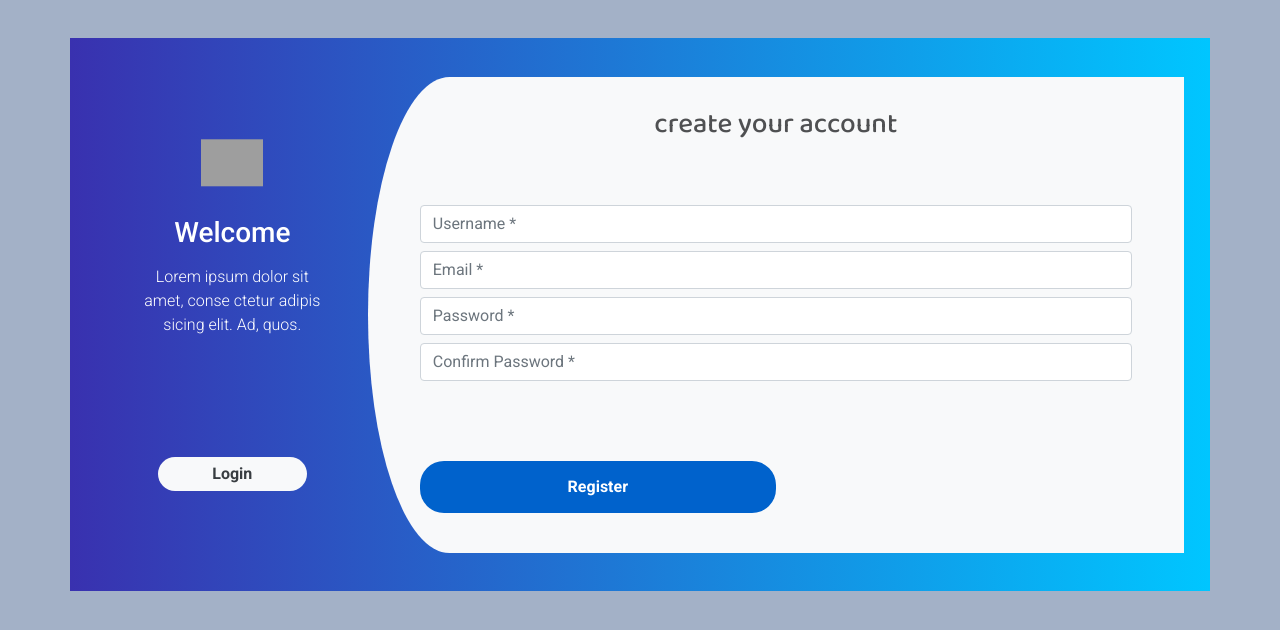
After one commit to faishal882/CPD-Portal, a Django app: page /register/ in a window 1280 px wide. The commit adds this page. Shown: the top 630 px of the page. Run offline with Django 3.2, Linux system fonts and the light colour scheme; grey boxes are pictures that could not be loaded.

Commit message:
Initial commit

```diff
--- a/export/views.py
+++ b/export/views.py
@@ -15,6 +15,10 @@ def portal_view(request, *args, **kwargs):
 def login_view(request, *args, **kwargs):
     return render(request, "users/login.html")
 
+
+def register_user_view(request, *args, **kwargs):
+    return render(request, "users/register_user.html")
+
 def csv_export(request, *args, **kwargs):
     csv_resource = ExportResource()
     dataset = csv_resource.export()
--- a/src/urls.py
+++ b/src/urls.py
@@ -1,12 +1,13 @@
 from django.contrib import admin
 from django.urls import path
-from export.views import csv_export, excel_export, home_view, portal_view, login_view
+from export.views import csv_export, excel_export, home_view, portal_view, login_view, register_user_view
 
 urlpatterns = [
     path('admin/', admin.site.urls),
     path('', home_view, name='home'),
     path('portal/', portal_view, name='portal'),
-    path('login/', login_view, name='portal'),
+    path('login/', login_view, name='login'),
+     path('register/', register_user_view, name='register-user'),
     path('export/csv/', csv_export, name='csv-export'),
     path('export/excel/', excel_export, name='excel-export'),
 ]
--- /dev/null
+++ b/static/css/register_user.css
@@ -0,0 +1,105 @@
+.register {
+  background: -webkit-linear-gradient(left, #3931af, #00c6ff);
+  margin-top: 3%;
+  padding: 3%;
+}
+.register-left {
+  text-align: center;
+  color: #fff;
+  margin-top: 4%;
+}
+.register-left input {
+  border: none;
+  border-radius: 1.5rem;
+  padding: 2%;
+  width: 60%;
+  background: #f8f9fa;
+  font-weight: bold;
+  color: #383d41;
+  margin-top: 30%;
+  margin-bottom: 3%;
+  cursor: pointer;
+}
+.register-right {
+  background: #f8f9fa;
+  border-top-left-radius: 10% 50%;
+  border-bottom-left-radius: 10% 50%;
+}
+.register-left img {
+  margin-top: 15%;
+  margin-bottom: 5%;
+  width: 25%;
+  -webkit-animation: mover 2s infinite alternate;
+  animation: mover 1s infinite alternate;
+}
+@-webkit-keyframes mover {
+  0% {
+    transform: translateY(0);
+  }
+  100% {
+    transform: translateY(-20px);
+  }
+}
+@keyframes mover {
+  0% {
+    transform: translateY(0);
+  }
+  100% {
+    transform: translateY(-20px);
+  }
+}
+.register-left p {
+  font-weight: lighter;
+  padding: 12%;
+  margin-top: -9%;
+}
+.register .register-form {
+  padding: 5%;
+  margin-top: 10%;
+}
+.btnRegister {
+  float: left;
+  margin-top: 10%;
+  border: none;
+  border-radius: 1.5rem;
+  padding: 2%;
+  background: #0062cc;
+  color: #fff;
+  font-weight: 600;
+  width: 50%;
+  cursor: pointer;
+}
+
+.register .nav-tabs {
+  margin-top: 3%;
+  border: none;
+  background: #0062cc;
+  border-radius: 1.5rem;
+  width: 28%;
+  float: right;
+}
+.register .nav-tabs .nav-link {
+  padding: 2%;
+  height: 34px;
+  font-weight: 600;
+  color: #fff;
+  border-top-right-radius: 1.5rem;
+  border-bottom-right-radius: 1.5rem;
+}
+.register .nav-tabs .nav-link:hover {
+  border: none;
+}
+.register .nav-tabs .nav-link.active {
+  width: 100px;
+  color: #0062cc;
+  border: 2px solid #0062cc;
+  border-top-left-radius: 1.5rem;
+  border-bottom-left-radius: 1.5rem;
+}
+.register-heading {
+  text-align: center;
+  margin-top: 4%;
+  margin-bottom: -7%;
+  color: #4f5052;
+  font-family: "Baloo Bhai 2", cursive;
+}
--- /dev/null
+++ b/templates/users/register_user.html
@@ -0,0 +1,94 @@
+{% load static %}
+
+<!DOCTYPE html>
+<html lang="en">
+  <head>
+    <meta charset="UTF-8" />
+    <meta http-equiv="X-UA-Compatible" content="IE=edge" />
+    <meta name="viewport" content="width=device-width, initial-scale=1.0" />
+    <link
+      href="https://cdn.jsdelivr.net/npm/bootstrap@5.0.2/dist/css/bootstrap.min.css"
+      rel="stylesheet"
+      integrity="sha384-EVSTQN3/azprG1Anm3QDgpJLIm9Nao0Yz1ztcQTwFspd3yD65VohhpuuCOmLASjC"
+      crossorigin="anonymous"
+    />
+    <link rel="preconnect" href="https://fonts.googleapis.com" />
+    <link rel="preconnect" href="https://fonts.gstatic.com" crossorigin />
+    <link
+      href="https://fonts.googleapis.com/css2?family=Baloo+Bhai+2:wght@400;500;700&family=Roboto:wght@300;400;500;700&family=Source+Sans+Pro:wght@300;400&display=swap"
+      rel="stylesheet"
+    />
+    <link rel="stylesheet" href='{% static "css/register_user.css" %}' />
+    <title>
+      {% block head_title %} Register | CPD PORTAL {% endblock head_title%}
+    </title>
+  </head>
+  <body style="background-color: #a3b1c7; font-family: Roboto">
+    <div class="container register">
+      <div class="row">
+        <div class="col-md-3 register-left">
+          <img src="https://image.ibb.co/n7oTvU/logo_white.png" alt="" />
+          <h3>Welcome</h3>
+          <p>
+            Lorem ipsum dolor sit amet, conse ctetur adipis sicing elit. Ad,
+            quos.
+          </p>
+          <a href="/login/" style="text-decoration: none; color: #fff">
+            <input type="button" name="" value="Login" /><br />
+          </a>
+        </div>
+        <div class="col-md-9 register-right">
+          <div class="tab-content" id="myTabContent">
+            <div
+              class="tab-pane fade show active"
+              id="home"
+              role="tabpanel"
+              aria-labelledby="home-tab"
+            >
+              <h3 class="register-heading" style="font-family: Baloo Bhai 2">
+                create your account
+              </h3>
+              <div class="row register-form">
+                <div>
+                  <div class="form-group">
+                    <input
+                      type="text"
+                      class="form-control mb-2"
+                      placeholder="Username *"
+                      value=""
+                    />
+                  </div>
+                  <div class="form-group">
+                    <input
+                      type="email"
+                      class="form-control mb-2"
+                      placeholder="Email *"
+                      value=""
+                    />
+                  </div>
+                  <div class="form-group">
+                    <input
+                      type="password"
+                      class="form-control mb-2"
+                      placeholder="Password *"
+                      value=""
+                    />
+                  </div>
+                  <div class="form-group">
+                    <input
+                      type="password"
+                      class="form-control mb-2"
+                      placeholder="Confirm Password *"
+                      value=""
+                    />
+                  </div>
+                  <input type="submit" class="btnRegister" value="Register" />
+                </div>
+              </div>
+            </div>
+          </div>
+        </div>
+      </div>
+    </div>
+  </body>
+</html>
```
Also changed, not shown: templates/pages/home.html (+1 -16 lines), templates/users/login.html (+11 -5 lines).
